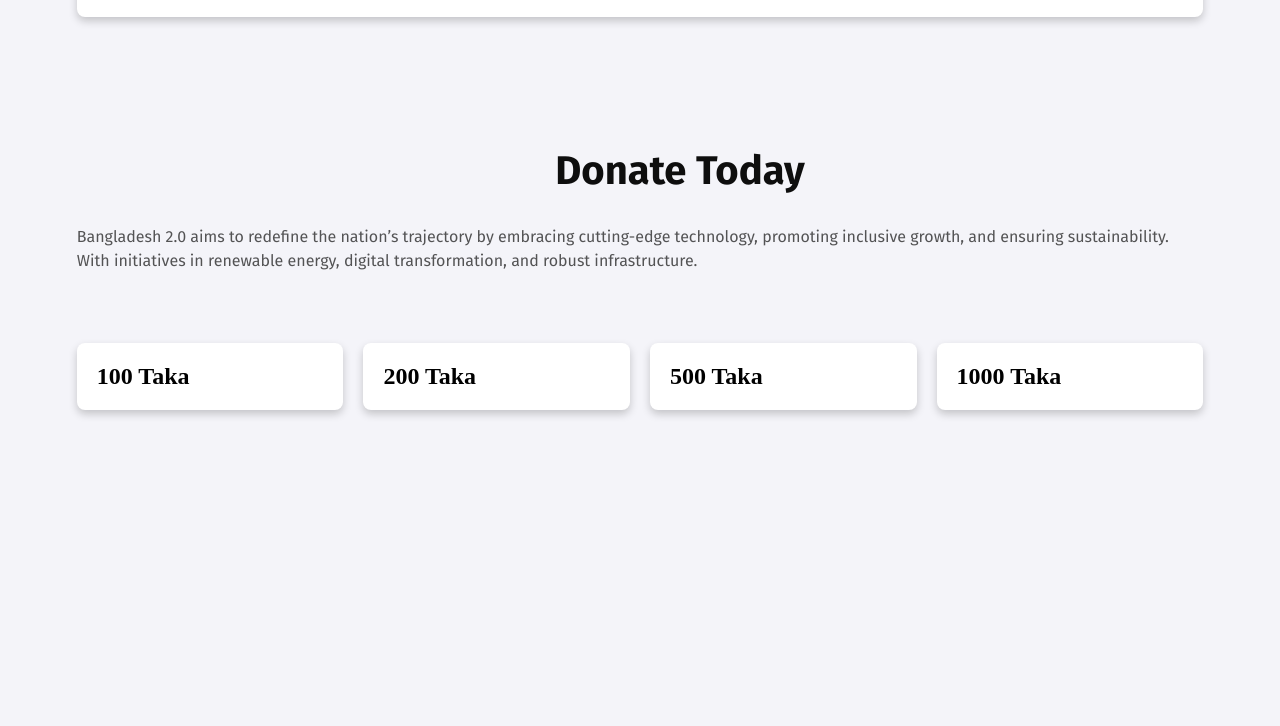
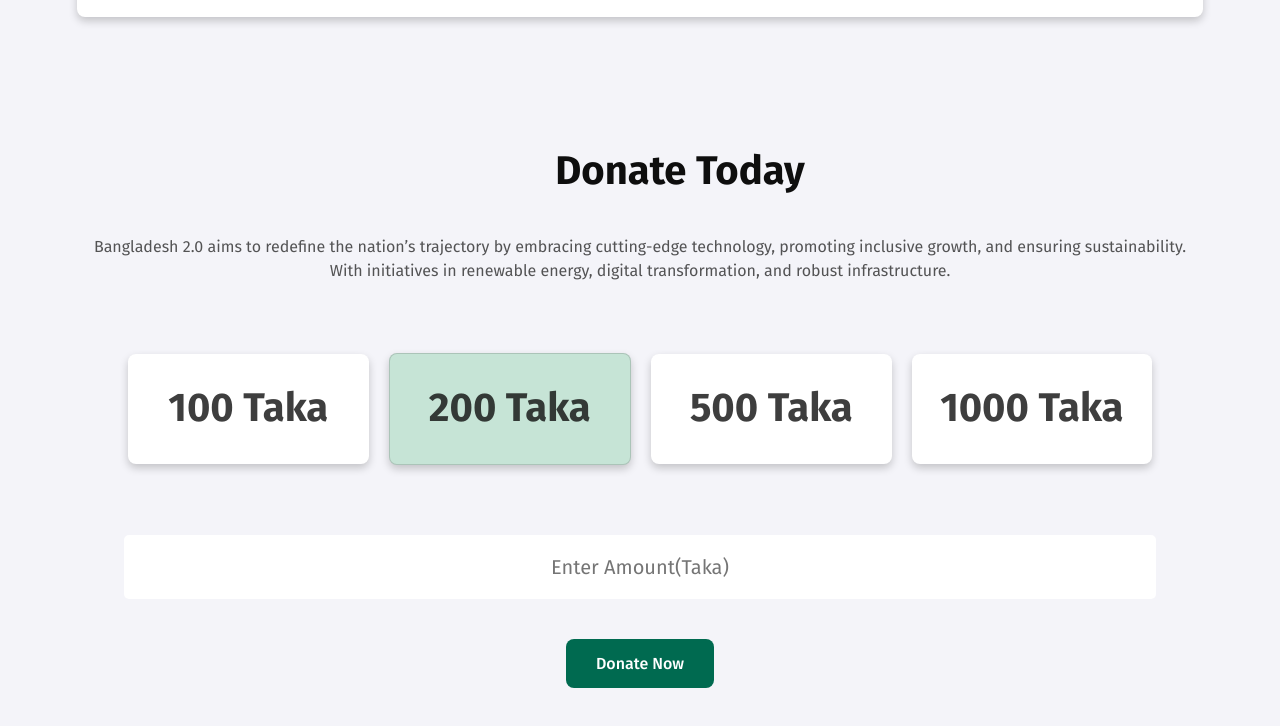
Before and after one commit to faruksiraje1469/ph-assignment1, a plain HTML site: page index.html in a window 1280 px wide. Shown: the part 3450-4176 px from the top of the page. Before the commit the page ends 3910 px from the top, so only its background shows below. Drawn offline with Linux system fonts and the light colour scheme.

Commit message:
add donate section

```diff
--- a/index.html
+++ b/index.html
@@ -245,29 +245,29 @@
 
     <section>
         <div class="container">
-            <h2 class="point-caption "> Donate Today</h2>
-            <p class="card-description">Bangladesh 2.0 aims to redefine the nation’s trajectory by embracing cutting-edge technology, promoting
+            <h2 class="point-caption donate-heading  "> Donate Today</h2>
+            <p class="card-description donate-description">Bangladesh 2.0 aims to redefine the nation’s trajectory by embracing cutting-edge technology, promoting
                 inclusive growth, and ensuring sustainability. With initiatives in renewable energy, digital
                 transformation, and robust infrastructure.</p>
         </div>
 
-        <div class="container">
-            <div class="card">
-                <h1>100 Taka</h1>
+        <div class="container "  id="donate-section">
+            <div class="card card-amount">
+                <h1 >100 Taka</h1>
 
             </div>
 
-            <div class="card">
+            <div class="card card-amount card-blue">
                 <h1>200 Taka</h1>
 
             </div>
 
-            <div class="card">
+            <div class="card card-amount">
                 <h1>500 Taka</h1>
 
             </div>
 
-            <div class="card">
+            <div class="card card-amount">
 
                 <h1>1000 Taka</h1>
 
@@ -276,6 +276,13 @@
 
 
         </div>
+
+        <div id="input-section" class="container">
+            <div>
+                <input class="input-container type="text" placeholder="Enter Amount(Taka)">
+            </div>
+            <div><button class="btn btn-green">Donate Now</button></div>
+        </div>
     </section>
 </body>
 
--- a/style/bd2.css
+++ b/style/bd2.css
@@ -88,6 +88,7 @@ body{
     font-weight: 500;
     letter-spacing: 0%;
     margin-top: 20px;
+    cursor: pointer;
 
 }
 .caption{
@@ -245,3 +246,66 @@ background: rgb(247, 235, 207);
 #news .publish-time{
     padding-left: 20px;
 }
+.donate-heading{
+    color: rgb(14, 14, 14);
+    font-family: Fira Sans;
+    font-size: 40px;
+    font-weight: 700;
+    line-height: 48px;
+    letter-spacing: 0%;
+    text-align: center;
+}
+.donate-description{
+    color: rgba(14, 14, 14, 0.7);
+    font-family: Fira Sans;
+    font-size: 16px;
+    font-weight: 400;
+    line-height: 24px;
+    letter-spacing: 0%;
+    text-align: center;
+    margin-top: 20px;
+}
+#donate-section{
+    display: flex;
+    width: 80%;
+    justify-content: space-around;
+    align-items: center;
+
+}
+
+.card-amount{
+    padding: 20px;
+    text-align: center;
+    border-radius: 8px;
+    height: 70px;
+}
+.card-amount.card-blue{
+
+    border: 1px solid rgba(14, 14, 14, 0.15);
+    background: rgb(198, 228, 214);
+}
+.card-amount h1{
+    color: rgba(14, 14, 14, 0.8);
+    font-family: Fira Sans;
+    font-size: 40px;
+    font-weight: 700;
+    line-height: 48px;
+    letter-spacing: 0%;
+    text-align: center;
+    margin-top: 10px;
+}
+#input-section .input-container{
+    width: 1032px;
+    height: 64px;
+    text-align: center;
+    border: none;
+    border-radius: 5px;
+    color: rgba(14, 14, 14, 0.3);
+    font-family: Fira Sans;
+    font-size: 20px;
+    font-weight: 400;
+    line-height: 24px;
+    letter-spacing: 0%;
+
+
+}
```
